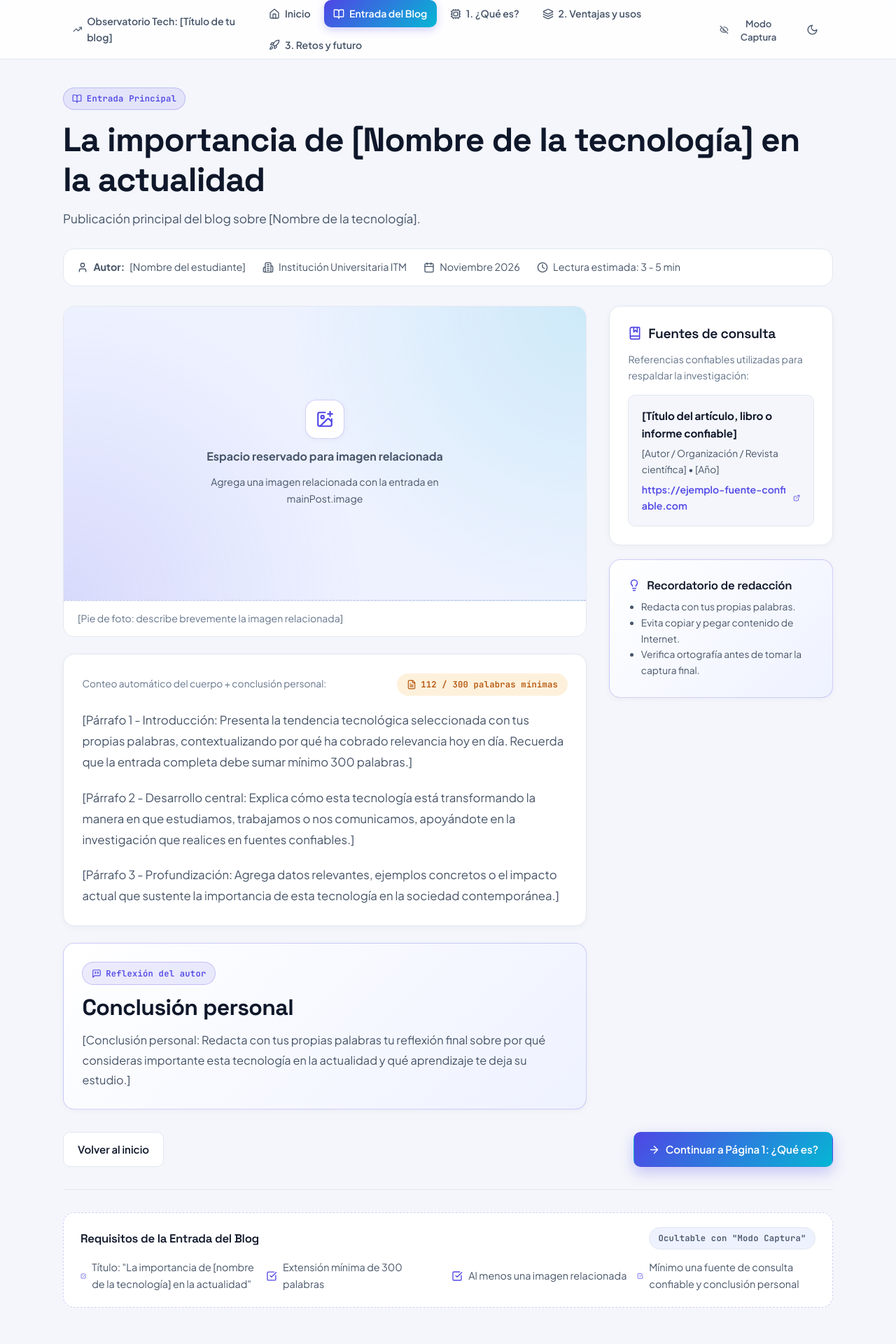
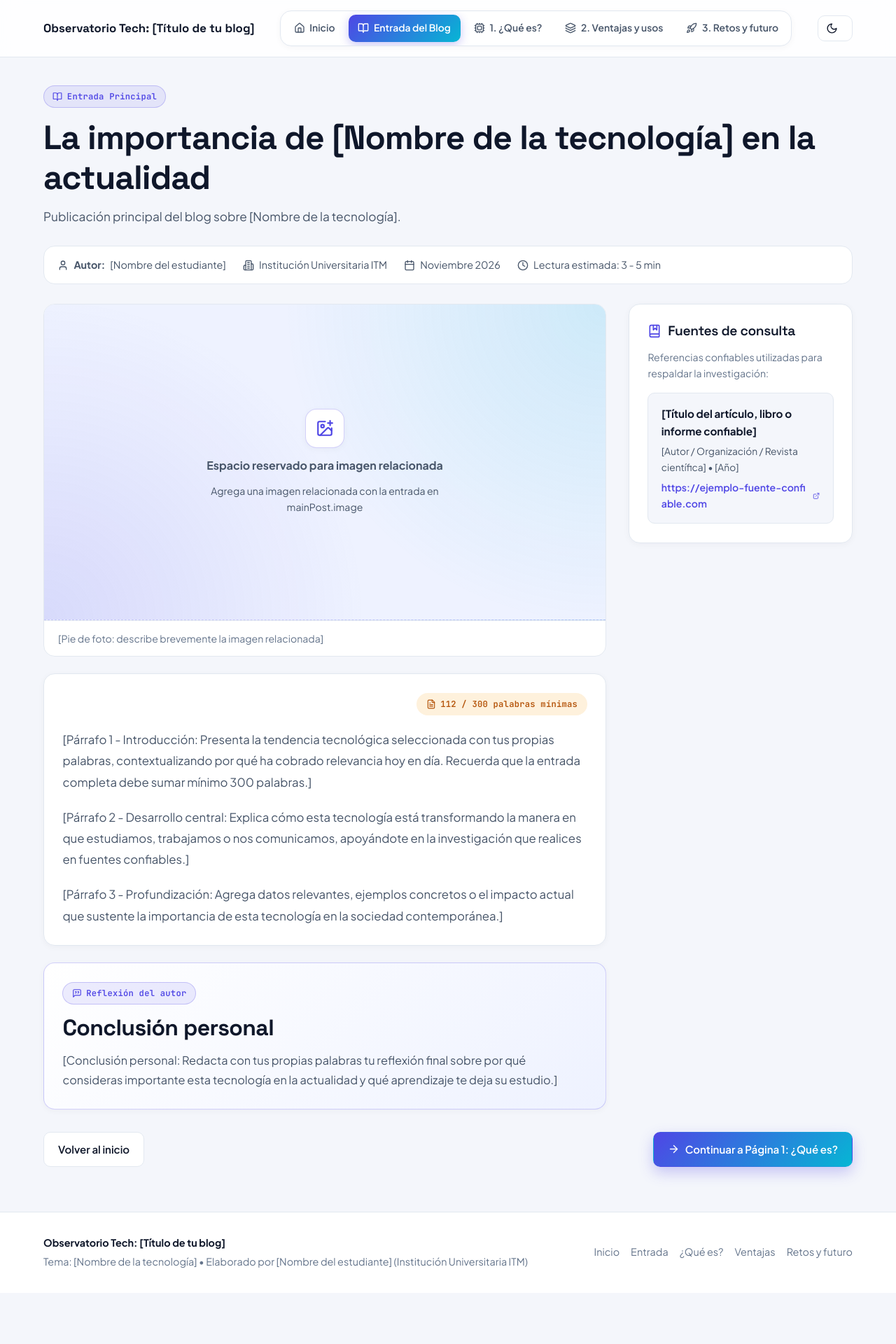
Before and after one commit to Camilin2718/Blog, a React (Vite) app: page /entrada in a window 1280 px wide. Shown: the top 1920 px of the page at 70% size. After the commit the page ends 1847 px from the top, so only its background shows below. Built offline with nearby package versions, Linux system fonts and the light colour scheme.

Commit message:
feat: cambios

```diff
--- a/src/App.jsx
+++ b/src/App.jsx
@@ -1,4 +1,4 @@
-import { useEffect, useState } from 'react';
+import { useEffect, useRef, useState } from 'react';
 import { BrowserRouter, Navigate, Route, Routes, useLocation } from 'react-router-dom';
 import { MainLayout } from './components/templates';
 import {
@@ -10,21 +10,44 @@ import {
 } from './pages';
 import { blogContent } from './data/blogContent';
 
-function ScrollToTop() {
-  const { pathname } = useLocation();
+const ROUTE_ORDER = ['/', '/entrada', '/que-es', '/ventajas', '/retos-futuro'];
+
+function AnimatedRoutes() {
+  const location = useLocation();
+  const prevIndexRef = useRef(ROUTE_ORDER.indexOf(location.pathname));
+  const currentIndex = ROUTE_ORDER.indexOf(location.pathname);
+
+  let directionClass = 'page-transition--fade';
+  if (prevIndexRef.current !== -1 && currentIndex !== -1 && prevIndexRef.current !== currentIndex) {
+    directionClass =
+      currentIndex > prevIndexRef.current
+        ? 'page-transition--forward'
+        : 'page-transition--backward';
+  }
 
   useEffect(() => {
     window.scrollTo(0, 0);
-  }, [pathname]);
+    prevIndexRef.current = currentIndex;
+  }, [location.pathname, currentIndex]);
 
-  return null;
+  return (
+    <div key={location.pathname} className={`page-transition ${directionClass}`}>
+      <Routes location={location}>
+        <Route path="/" element={<HomePage />} />
+        <Route path="/entrada" element={<PostPage />} />
+        <Route path="/que-es" element={<WhatIsPage />} />
+        <Route path="/ventajas" element={<AdvantagesPage />} />
+        <Route path="/retos-futuro" element={<ChallengesPage />} />
+        <Route path="*" element={<Navigate to="/" replace />} />
+      </Routes>
+    </div>
+  );
 }
 
 export default function App() {
   const [theme, setTheme] = useState(() => {
     return localStorage.getItem('blog-theme') || 'light';
   });
-  const [showGuides, setShowGuides] = useState(true);
 
   useEffect(() => {
     document.documentElement.setAttribute('data-theme', theme);
@@ -32,26 +55,15 @@ export default function App() {
   }, [theme]);
 
   const toggleTheme = () => setTheme((prev) => (prev === 'light' ? 'dark' : 'light'));
-  const toggleGuides = () => setShowGuides((prev) => !prev);
 
   return (
     <BrowserRouter>
-      <ScrollToTop />
       <MainLayout
         blogMeta={blogContent.blogMeta}
         theme={theme}
         onToggleTheme={toggleTheme}
-        showGuides={showGuides}
-        onToggleGuides={toggleGuides}
       >
-        <Routes>
-          <Route path="/" element={<HomePage showGuides={showGuides} />} />
-          <Route path="/entrada" element={<PostPage showGuides={showGuides} />} />
-          <Route path="/que-es" element={<WhatIsPage showGuides={showGuides} />} />
-          <Route path="/ventajas" element={<AdvantagesPage showGuides={showGuides} />} />
-          <Route path="/retos-futuro" element={<ChallengesPage showGuides={showGuides} />} />
-          <Route path="*" element={<Navigate to="/" replace />} />
-        </Routes>
+        <AnimatedRoutes />
       </MainLayout>
     </BrowserRouter>
   );
--- a/src/components/organisms/Navbar.jsx
+++ b/src/components/organisms/Navbar.jsx
@@ -1,17 +1,13 @@
-import { useState } from 'react';
+import { useEffect, useLayoutEffect, useRef, useState } from 'react';
+import { Link, useLocation } from 'react-router-dom';
 import {
   BookOpen,
   Cpu,
-  Eye,
-  EyeOff,
   Home,
   Layers,
-  Menu,
   Moon,
   Rocket,
   Sun,
-  TrendingUp,
-  X,
 } from 'lucide-react';
 import { Button, NavLinkItem } from '../atoms';
 
@@ -23,59 +19,75 @@ const NAV_ITEMS = [
   { to: '/retos-futuro', label: '3. Retos y futuro', icon: Rocket },
 ];
 
-export function Navbar({ blogTitle, theme, onToggleTheme, showGuides, onToggleGuides }) {
-  const [menuOpen, setMenuOpen] = useState(false);
+export function Navbar({ blogTitle, theme, onToggleTheme }) {
+  const { pathname } = useLocation();
+  const navRef = useRef(null);
+  const [indicator, setIndicator] = useState({ left: 0, width: 0, ready: false });
+
+  const updateIndicator = () => {
+    const navEl = navRef.current;
+    if (!navEl) return;
+
+    const activeEl = navEl.querySelector('.atom-nav-link--active');
+    if (!activeEl) {
+      setIndicator((prev) => ({ ...prev, ready: false }));
+      return;
+    }
+
+    setIndicator({
+      left: activeEl.offsetLeft,
+      width: activeEl.offsetWidth,
+      ready: true,
+    });
+  };
+
+  useLayoutEffect(() => {
+    updateIndicator();
+    const activeEl = navRef.current?.querySelector('.atom-nav-link--active');
+    activeEl?.scrollIntoView({ behavior: 'smooth', inline: 'nearest', block: 'nearest' });
+  }, [pathname]);
+
+  useEffect(() => {
+    window.addEventListener('resize', updateIndicator);
+    document.fonts?.ready?.then(updateIndicator);
+    return () => window.removeEventListener('resize', updateIndicator);
+  }, [pathname]);
 
   return (
     <header className="navbar">
       <div className="container navbar__inner">
-        <NavLinkItem
-          to="/"
-          label={blogTitle}
-          icon={TrendingUp}
-          onClick={() => setMenuOpen(false)}
-        />
+        <Link to="/" className="navbar__brand" title={blogTitle}>
+          <span className="navbar__brand-text">{blogTitle}</span>
+        </Link>
 
-        <nav
-          aria-label="Navegación principal del blog"
-          className={`navbar__links ${menuOpen ? 'navbar__links--open' : ''}`}
-        >
+        <nav ref={navRef} aria-label="Navegación principal del blog" className="navbar__links">
+          <span
+            aria-hidden="true"
+            className="navbar__indicator"
+            style={{
+              width: `${indicator.width}px`,
+              transform: `translateX(${indicator.left}px)`,
+              opacity: indicator.ready ? 1 : 0,
+            }}
+          />
           {NAV_ITEMS.map((item) => (
             <NavLinkItem
               key={item.to}
               to={item.to}
               label={item.label}
               icon={item.icon}
-              onClick={() => setMenuOpen(false)}
             />
           ))}
         </nav>
 
         <div className="navbar__actions">
           <Button
-            variant="ghost"
-            onClick={onToggleGuides}
-            icon={showGuides ? EyeOff : Eye}
-            title={showGuides ? 'Ocultar guía de pautas para captura' : 'Mostrar guía de pautas'}
-            aria-label="Alternar guía de pautas"
-          >
-            <span style={{ fontSize: '0.82rem' }}>{showGuides ? 'Modo Captura' : 'Ver Guía'}</span>
-          </Button>
-
-          <Button
-            variant="ghost"
+            variant="secondary"
             onClick={onToggleTheme}
             icon={theme === 'dark' ? Sun : Moon}
             aria-label="Cambiar tema claro u oscuro"
-            title="Cambiar tema"
-          />
-
-          <Button
-            variant="ghost"
-            className="navbar__menu-btn"
-            onClick={() => setMenuOpen((prev) => !prev)}
-            icon={menuOpen ? X : Menu}
-            aria-label="Abrir menú de navegación"
+            title={theme === 'dark' ? 'Cambiar a modo claro' : 'Cambiar a modo oscuro'}
+            className="navbar__theme-btn"
           />
         </div>
       </div>
--- a/src/components/organisms/PostArticle.jsx
+++ b/src/components/organisms/PostArticle.jsx
@@ -1,8 +1,8 @@
-import { BookMarked, Lightbulb, MessageSquareQuote } from 'lucide-react';
+import { BookMarked, MessageSquareQuote } from 'lucide-react';
 import { Heading, ImageSlot, SurfaceCard, WordCounterBadge } from '../atoms';
 import { ContentBlock, ReferenceItem } from '../molecules';
 
-export function PostArticle({ post, showGuides }) {
+export function PostArticle({ post }) {
   return (
     <div className="article-layout">
       <article className="article-body">
@@ -15,17 +15,12 @@ export function PostArticle({ post, showGuides }) {
 
         <SurfaceCard>
           <div style={{ display: 'flex', flexDirection: 'column', gap: '1.25rem' }}>
-            {showGuides && (
-              <div style={{ display: 'flex', alignItems: 'center', justifyContent: 'space-between', flexWrap: 'wrap', gap: '0.5rem' }}>
-                <span style={{ fontSize: '0.86rem', color: 'var(--text-muted)' }}>
-                  Conteo automático del cuerpo + conclusión personal:
-                </span>
-                <WordCounterBadge
-                  texts={[...post.paragraphs, post.personalConclusion]}
-                  minWords={300}
-                />
-              </div>
-            )}
+            <div style={{ display: 'flex', justifyContent: 'flex-end' }}>
+              <WordCounterBadge
+                texts={[...post.paragraphs, post.personalConclusion]}
+                minWords={300}
+              />
+            </div>
 
             {post.paragraphs.map((paragraph, index) => (
               <p key={index} className="article-paragraph">
@@ -60,20 +55,6 @@ export function PostArticle({ post, showGuides }) {
             ))}
           </div>
         </SurfaceCard>
-
-        {showGuides && (
-          <SurfaceCard highlight>
-            <div style={{ display: 'flex', alignItems: 'center', gap: '0.55rem', marginBottom: '0.6rem' }}>
-              <Lightbulb size={18} color="var(--accent-primary)" aria-hidden="true" />
-              <Heading level={4}>Recordatorio de redacción</Heading>
-            </div>
-            <ul style={{ margin: 0, paddingLeft: '1.15rem', fontSize: '0.86rem', color: 'var(--text-secondary)' }}>
-              <li>Redacta con tus propias palabras.</li>
-              <li>Evita copiar y pegar contenido de Internet.</li>
-              <li>Verifica ortografía antes de tomar la captura final.</li>
-            </ul>
-          </SurfaceCard>
-        )}
       </aside>
     </div>
   );
--- a/src/components/organisms/RubricGuidePanel.jsx
+++ /dev/null
@@ -1,23 +0,0 @@
-import { CheckSquare } from 'lucide-react';
-import { Badge, Heading } from '../atoms';
-
-export function RubricGuidePanel({ title = 'Lista de verificación para esta vista', items = [] }) {
-  if (!items.length) return null;
-
-  return (
-    <aside className="rubric-panel" aria-label="Guía de requisitos">
-      <div style={{ display: 'flex', alignItems: 'center', justifyContent: 'space-between', flexWrap: 'wrap', gap: '0.5rem' }}>
-        <Heading level={4}>{title}</Heading>
-        <Badge variant="neutral">Ocultable con "Modo Captura"</Badge>
-      </div>
-      <ul className="rubric-list">
-        {items.map((item, idx) => (
-          <li key={idx}>
-            <CheckSquare size={16} color="var(--accent-primary)" aria-hidden="true" />
-            <span>{item}</span>
-          </li>
-        ))}
-      </ul>
-    </aside>
-  );
-}
--- a/src/components/organisms/index.js
+++ b/src/components/organisms/index.js
@@ -4,4 +4,3 @@ export { Footer } from './Footer';
 export { Navbar } from './Navbar';
 export { PageNavigationCards } from './PageNavigationCards';
 export { PostArticle } from './PostArticle';
-export { RubricGuidePanel } from './RubricGuidePanel';
--- a/src/components/templates/MainLayout.jsx
+++ b/src/components/templates/MainLayout.jsx
@@ -1,21 +1,12 @@
 import { Footer, Navbar } from '../organisms';
 
-export function MainLayout({
-  children,
-  blogMeta,
-  theme,
-  onToggleTheme,
-  showGuides,
-  onToggleGuides,
-}) {
+export function MainLayout({ children, blogMeta, theme, onToggleTheme }) {
   return (
     <div className="main-layout">
       <Navbar
         blogTitle={blogMeta.blogTitle}
         theme={theme}
         onToggleTheme={onToggleTheme}
-        showGuides={showGuides}
-        onToggleGuides={onToggleGuides}
       />
 
       <main className="main-content">
--- a/src/pages/AdvantagesPage.jsx
+++ b/src/pages/AdvantagesPage.jsx
@@ -1,10 +1,10 @@
 import { ArrowRight, Layers } from 'lucide-react';
-import { Button, Divider, Heading, ImageSlot } from '../components/atoms';
+import { Button, Heading, ImageSlot } from '../components/atoms';
 import { PageHeader } from '../components/molecules';
-import { AdvantagesGrid, ApplicationsShowcase, RubricGuidePanel } from '../components/organisms';
+import { AdvantagesGrid, ApplicationsShowcase } from '../components/organisms';
 import { blogContent } from '../data/blogContent';
 
-export function AdvantagesPage({ showGuides }) {
+export function AdvantagesPage() {
   const { blogMeta, page2Advantages } = blogContent;
 
   return (
@@ -47,20 +47,6 @@ export function AdvantagesPage({ showGuides }) {
           Siguiente: Página 3 (Retos y futuro)
         </Button>
       </div>
-
-      {showGuides && (
-        <>
-          <Divider />
-          <RubricGuidePanel
-            title="Requisitos de la Página 2: Ventajas y aplicaciones"
-            items={[
-              'Mínimo tres ventajas claramente explicadas',
-              'Aplicaciones en vida cotidiana, educación o empresas',
-              'Al menos una imagen relacionada',
-            ]}
-          />
-        </>
-      )}
     </div>
   );
 }
--- a/src/pages/PostPage.jsx
+++ b/src/pages/PostPage.jsx
@@ -1,10 +1,10 @@
 import { ArrowRight, BookOpen } from 'lucide-react';
-import { Button, Divider } from '../components/atoms';
+import { Button } from '../components/atoms';
 import { AuthorMeta, PageHeader } from '../components/molecules';
-import { PostArticle, RubricGuidePanel } from '../components/organisms';
+import { PostArticle } from '../components/organisms';
 import { blogContent } from '../data/blogContent';
 
-export function PostPage({ showGuides }) {
+export function PostPage() {
   const { blogMeta, mainPost } = blogContent;
   const postTitle = `La importancia de ${blogMeta.technologyName} en la actualidad`;
 
@@ -26,7 +26,7 @@ export function PostPage({ showGuides }) {
         />
       </div>
 
-      <PostArticle post={mainPost} showGuides={showGuides} />
+      <PostArticle post={mainPost} />
 
       <div style={{ marginTop: '2rem', display: 'flex', justifyContent: 'space-between', flexWrap: 'wrap', gap: '1rem' }}>
         <Button to="/" variant="secondary">
@@ -36,21 +36,6 @@ export function PostPage({ showGuides }) {
           Continuar a Página 1: ¿Qué es?
         </Button>
       </div>
-
-      {showGuides && (
-        <>
-          <Divider />
-          <RubricGuidePanel
-            title="Requisitos de la Entrada del Blog"
-            items={[
-              'Título: "La importancia de [nombre de la tecnología] en la actualidad"',
-              'Extensión mínima de 300 palabras',
-              'Al menos una imagen relacionada',
-              'Mínimo una fuente de consulta confiable y conclusión personal',
-            ]}
-          />
-        </>
-      )}
     </div>
   );
 }
--- a/src/pages/WhatIsPage.jsx
+++ b/src/pages/WhatIsPage.jsx
@@ -1,10 +1,9 @@
 import { ArrowRight, Compass, Cpu, Sparkles } from 'lucide-react';
-import { Button, Divider, Heading, ImageSlot } from '../components/atoms';
+import { Button, Heading, ImageSlot } from '../components/atoms';
 import { ContentBlock, FeatureCard, PageHeader } from '../components/molecules';
-import { RubricGuidePanel } from '../components/organisms';
 import { blogContent } from '../data/blogContent';
 
-export function WhatIsPage({ showGuides }) {
+export function WhatIsPage() {
   const { blogMeta, page1WhatIs } = blogContent;
 
   return (
@@ -60,21 +59,6 @@ export function WhatIsPage({ showGuides }) {
           Siguiente: Página 2 (Ventajas y aplicaciones)
         </Button>
       </div>
-
-      {showGuides && (
-        <>
-          <Divider />
-          <RubricGuidePanel
-            title="Requisitos de la Página 1: ¿Qué es la tecnología?"
-            items={[
-              'Definición redactada con tus propias palabras',
-              'Características principales de la tecnología',
-              'Importancia en la actualidad',
-              'Al menos una imagen relacionada',
-            ]}
-          />
-        </>
-      )}
     </div>
   );
 }
--- a/src/styles/global.css
+++ b/src/styles/global.css
@@ -34,7 +34,7 @@
   --font-sans: 'Plus Jakarta Sans', system-ui, sans-serif;
   --font-mono: 'JetBrains Mono', monospace;
 
-  --container-max: 1140px;
+  --container-max: 1220px;
   --transition-fast: 180ms cubic-bezier(0.22, 1, 0.36, 1);
 }
 
@@ -99,7 +99,13 @@ img {
   width: 100%;
   max-width: var(--container-max);
   margin: 0 auto;
-  padding: 0 1.25rem;
+  padding: 0 2rem;
+}
+
+@media (max-width: 640px) {
+  .container {
+    padding: 0 1.15rem;
+  }
 }
 
 .main-layout {
@@ -321,6 +327,7 @@ img {
   position: sticky;
   top: 0;
   z-index: 50;
+  padding: 0.65rem 0;
   background: var(--bg-glass);
   backdrop-filter: blur(14px);
   border-bottom: 1px solid var(--border-subtle);
@@ -330,24 +337,30 @@ img {
   display: flex;
   align-items: center;
   justify-content: space-between;
-  gap: 1rem;
-  min-height: 72px;
+  gap: 1.5rem;
+  min-height: 60px;
 }
 
 .navbar__brand {
-  display: flex;
+  display: inline-flex;
   align-items: center;
-  gap: 0.75rem;
+  gap: 0.7rem;
   font-family: var(--font-display);
   font-weight: 700;
-  font-size: 1.08rem;
+  font-size: 1.05rem;
+  flex-shrink: 0;
+}
+
+.navbar__brand-text {
   white-space: nowrap;
 }
 
 .navbar__logo {
   width: 38px;
   height: 38px;
+  flex-shrink: 0;
   border-radius: 12px;
+  overflow: hidden;
   display: grid;
   place-items: center;
   background: var(--accent-gradient);
@@ -355,23 +368,62 @@ img {
   box-shadow: 0 6px 16px rgba(79, 70, 229, 0.28);
 }
 
+.navbar__logo-img {
+  width: 100%;
+  height: 100%;
+  object-fit: cover;
+}
+
 .navbar__links {
+  position: relative;
   display: flex;
+  flex-direction: row;
+  flex-wrap: nowrap;
   align-items: center;
   gap: 0.35rem;
-  flex-wrap: wrap;
+  padding: 0.3rem;
+  border-radius: var(--radius-md);
+  background: var(--bg-surface);
+  border: 1px solid var(--border-subtle);
+  box-shadow: var(--shadow-sm);
+  overflow-x: auto;
+  scrollbar-width: none;
+  -ms-overflow-style: none;
+}
+
+.navbar__links::-webkit-scrollbar {
+  display: none;
+}
+
+.navbar__indicator {
+  position: absolute;
+  left: 0;
+  top: 0.3rem;
+  bottom: 0.3rem;
+  border-radius: var(--radius-sm);
+  background: var(--accent-gradient);
+  box-shadow: 0 4px 14px rgba(79, 70, 229, 0.3);
+  pointer-events: none;
+  z-index: 0;
+  transition: transform 320ms cubic-bezier(0.22, 1, 0.36, 1),
+    width 320ms cubic-bezier(0.22, 1, 0.36, 1), opacity 180ms ease;
 }
 
 .atom-nav-link {
+  position: relative;
+  z-index: 1;
   display: inline-flex;
   align-items: center;
   gap: 0.42rem;
   padding: 0.5rem 0.85rem;
   border-radius: var(--radius-sm);
-  font-size: 0.88rem;
+  font-size: 0.87rem;
   font-weight: 600;
+  white-space: nowrap;
+  flex-shrink: 0;
   color: var(--text-secondary);
-  transition: background-color var(--transition-fast), color var(--transition-fast);
+  transition: color 220ms ease, background-color var(--transition-fast),
+    transform var(--transition-fast);
 }
 
 .atom-nav-link:hover {
@@ -379,47 +431,97 @@ img {
   color: var(--accent-primary);
 }
 
+.atom-nav-link:active {
+  transform: scale(0.97);
+}
+
 .atom-nav-link--active {
-  background: var(--accent-gradient);
+  background: transparent;
   color: #ffffff;
-  box-shadow: 0 4px 12px rgba(79, 70, 229, 0.25);
 }
 
 .atom-nav-link--active:hover {
+  background: transparent;
   color: #ffffff;
+}
+
+/* Page Route Transitions */
+@keyframes pageSlideForward {
+  from {
+    opacity: 0;
+    transform: translateX(22px) translateY(6px);
+  }
+  to {
+    opacity: 1;
+    transform: translateX(0) translateY(0);
+  }
+}
+
+@keyframes pageSlideBackward {
+  from {
+    opacity: 0;
+    transform: translateX(-22px) translateY(6px);
+  }
+  to {
+    opacity: 1;
+    transform: translateX(0) translateY(0);
+  }
+}
+
+@keyframes pageFadeOnly {
+  from {
+    opacity: 0;
+    transform: translateY(10px);
+  }
+  to {
+    opacity: 1;
+    transform: translateY(0);
+  }
+}
+
+.page-transition--forward {
+  animation: pageSlideForward 340ms cubic-bezier(0.22, 1, 0.36, 1) both;
+}
+
+.page-transition--backward {
+  animation: pageSlideBackward 340ms cubic-bezier(0.22, 1, 0.36, 1) both;
+}
+
+.page-transition--fade {
+  animation: pageFadeOnly 300ms cubic-bezier(0.22, 1, 0.36, 1) both;
+}
+
+@media (prefers-reduced-motion: reduce) {
+  .navbar__indicator,
+  .atom-nav-link {
+    transition: none;
+  }
+
+  .page-transition--forward,
+  .page-transition--backward,
+  .page-transition--fade {
+    animation: none;
+  }
 }
 
 .navbar__actions {
   display: flex;
   align-items: center;
   gap: 0.5rem;
+  flex-shrink: 0;
 }
 
-.navbar__menu-btn {
-  display: none;
+.navbar__theme-btn {
+  padding: 0.58rem 0.72rem;
 }
 
 @media (max-width: 960px) {
-  .navbar__menu-btn {
-    display: inline-flex;
+  .navbar__inner {
+    gap: 0.85rem;
   }
 
-  .navbar__links {
+  .navbar__brand-text {
     display: none;
-    position: absolute;
-    top: 72px;
-    left: 0;
-    right: 0;
-    flex-direction: column;
-    align-items: stretch;
-    padding: 1rem 1.25rem 1.25rem;
-    background: var(--bg-surface);
-    border-bottom: 1px solid var(--border-subtle);
-    box-shadow: var(--shadow-md);
-  }
-
-  .navbar__links--open {
-    display: flex;
   }
 }
 
@@ -698,32 +800,6 @@ img {
   color: #ffffff;
 }
 
-/* Rubric Guide Panel */
-.rubric-panel {
-  margin-top: 2rem;
-  padding: 1.25rem 1.5rem;
-  border-radius: var(--radius-md);
-  border: 1px dashed var(--border-accent);
-  background: var(--bg-surface);
-}
-
-.rubric-list {
-  list-style: none;
-  padding: 0;
-  margin: 0.85rem 0 0;
-  display: grid;
-  grid-template-columns: repeat(auto-fit, minmax(230px, 1fr));
-  gap: 0.65rem;
-}
-
-.rubric-list li {
-  display: flex;
-  align-items: center;
-  gap: 0.5rem;
-  font-size: 0.9rem;
-  color: var(--text-secondary);
-}
-
 /* Footer */
 .footer {
   border-top: 1px solid var(--border-subtle);
```
Also changed, not shown: src/pages/ChallengesPage.jsx (+2 -17 lines), src/pages/HomePage.jsx (+3 -18 lines), 1 other file (tests, documents, lock files or other folders).
